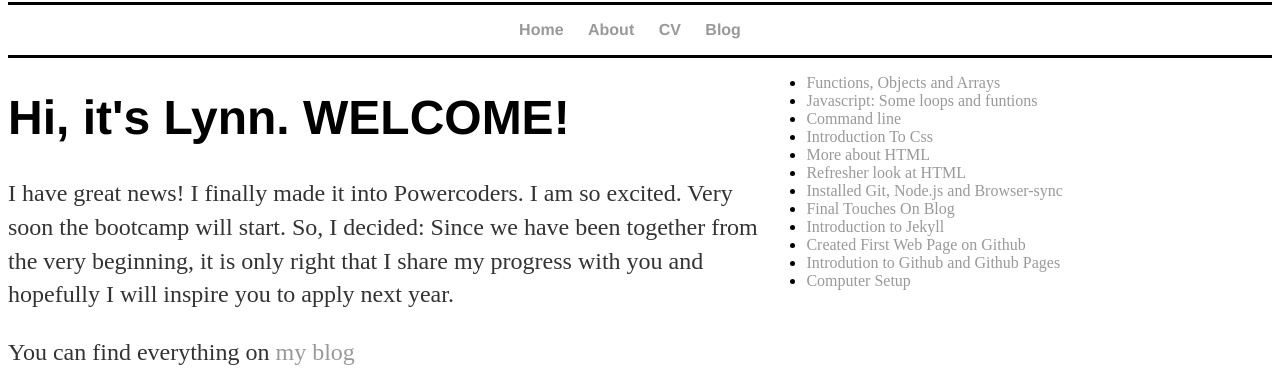
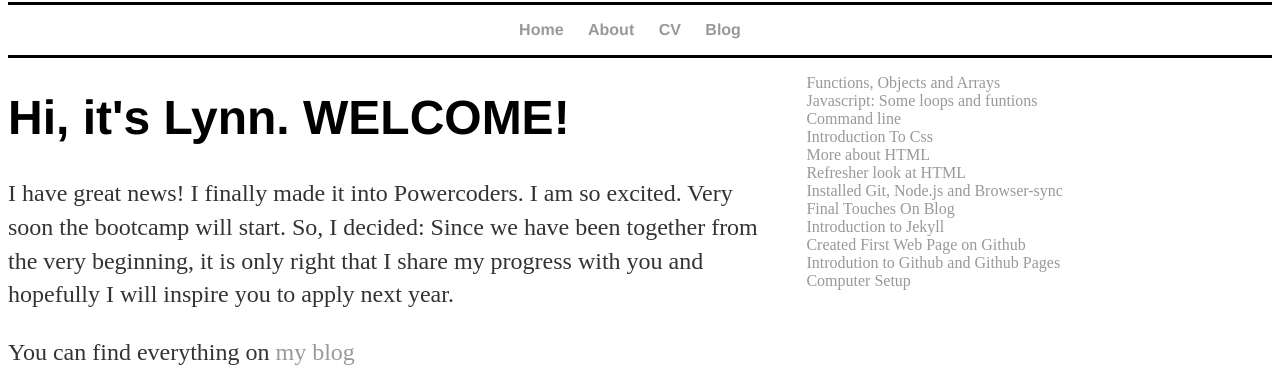
Before and after one commit to aineomugisha/aineomugisha.github.io, a Jekyll site: the page built from index.html, in a window 1280 px wide. Shown: the part 202-575 px from the top of the page. Built offline with Jekyll 4.4.1, drawn with Linux system fonts in a browser that asks for light colours; the list of posts is cut into pages by our own code.

Commit message:
Update main.css

```diff
--- a/css/main.css
+++ b/css/main.css
@@ -115,7 +115,7 @@
     flex-wrap:wrap;
     overflow:hidden;
     height:300px;
-    width;300px;
+    width;200px;
    /* column-count:2;
    column-gap:10px;
     column-width:50%;
@@ -135,3 +135,6 @@
 font-size:1px,}
 
 h2{padding: 0;}
+
+aside ul{
+list-style:none;}
```
